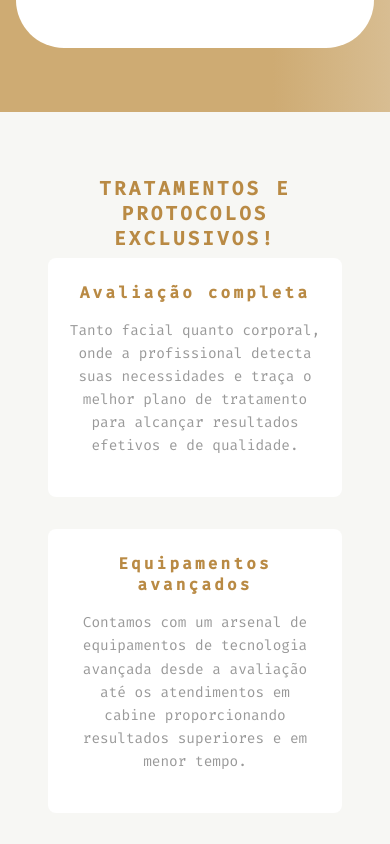
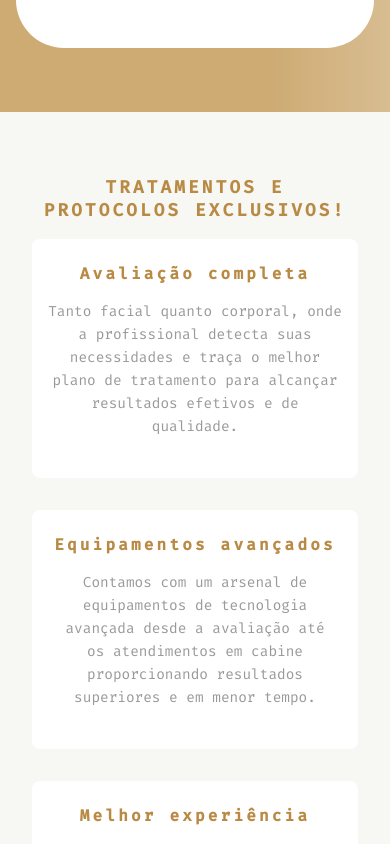
Before and after one commit to devdamasceno/estetica, a Next.js app: page /portfolio in a window 390 px wide. Shown: the part 1537-2381 px from the top of the page. Built offline with nearby package versions, Linux system fonts and the light colour scheme.

Commit message:
ajuste mobile

```diff
--- a/src/components/nav/styles.module.css
+++ b/src/components/nav/styles.module.css
@@ -256,12 +256,12 @@
 
   .menuTratamentoContent {
     background-image: none;
-    padding: 3rem 2rem;
+    padding: 3rem 1rem;
   }
 
   .menuTratamentoContent h1 {
     text-align: center;
-    font-size: 1.5rem;
+    font-size: 1.2rem;
     font-weight: bold;
   }
 
@@ -280,11 +280,11 @@
 
   .menuTratamento {
     display: flex;
-    height: 75rem !important;
+    height: 71rem !important;
   }
 
   .menuTratamento h1 {
-    font-size: 1.2rem;
+    font-size: 1.1rem;
   }
 
   .tratamentoDescricaoFluxoUm {
@@ -292,7 +292,7 @@
     flex-direction: column;
     align-items: center;
     justify-content: center;
-    margin-top: 12rem;
+    margin-top: 9rem;
 
     background-color: #fff;
     padding: 1.5rem 1rem;
```
